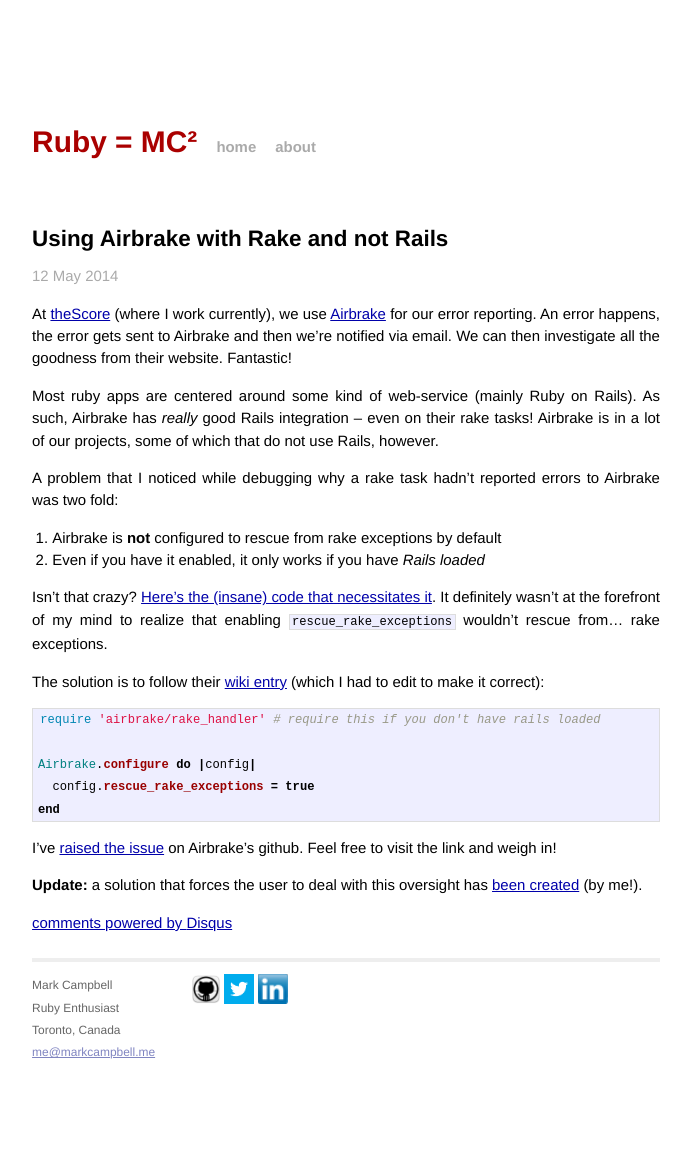
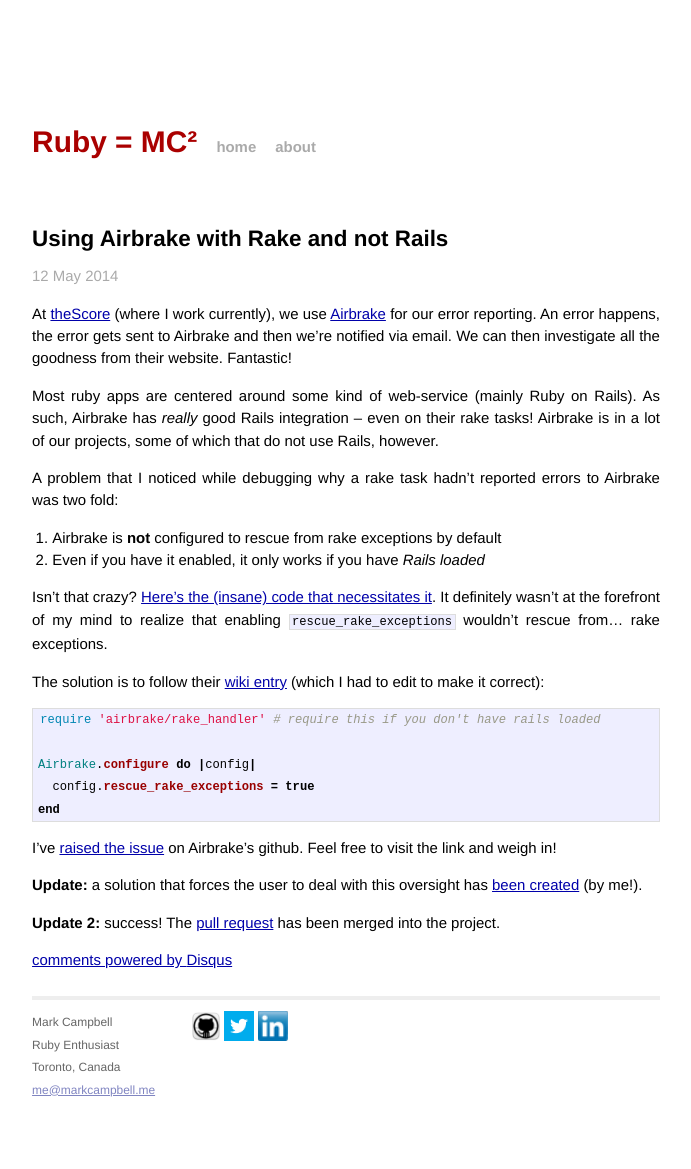
Before and after one commit to Nitrodist/markcampbell.me, a Jekyll site: the page built from _posts/2014-05-12-using-airbrake-with-rake-and-not-rails.markdown, in a window 1280 px wide. Shown: the whole page, without its empty margins (294-985 px from the left). Built offline with Jekyll 4.4.1, drawn with Linux system fonts in a browser that asks for light colours; comment, search, counter and statistics services are not loaded; before the commit the page ends 1132 px from its top, so only the background shows below that.

Commit message:
Add another update for 'airbrake with rake' post
Indicates that the pull request has been merged.

```diff
--- a/_posts/2014-05-12-using-airbrake-with-rake-and-not-rails.markdown
+++ b/_posts/2014-05-12-using-airbrake-with-rake-and-not-rails.markdown
@@ -29,3 +29,5 @@
 I've [raised the issue](https://github.com/airbrake/airbrake/issues/292) on Airbrake's github. Feel free to visit the link and weigh in!
 
 **Update:** a solution that forces the user to deal with this oversight has [been created](https://github.com/airbrake/airbrake/pull/294) (by me!).
+
+**Update 2:** success! The [pull request](https://github.com/airbrake/airbrake/pull/294) has been merged into the project.
```
